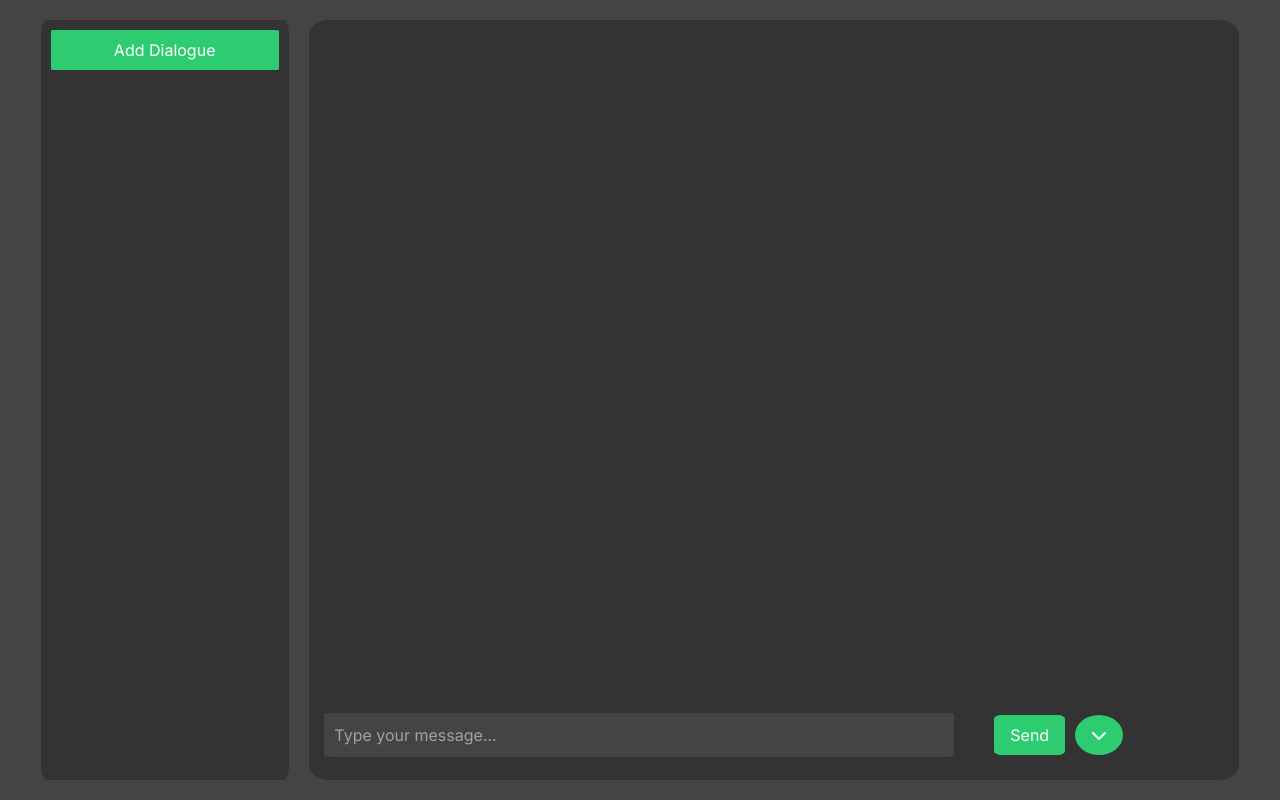
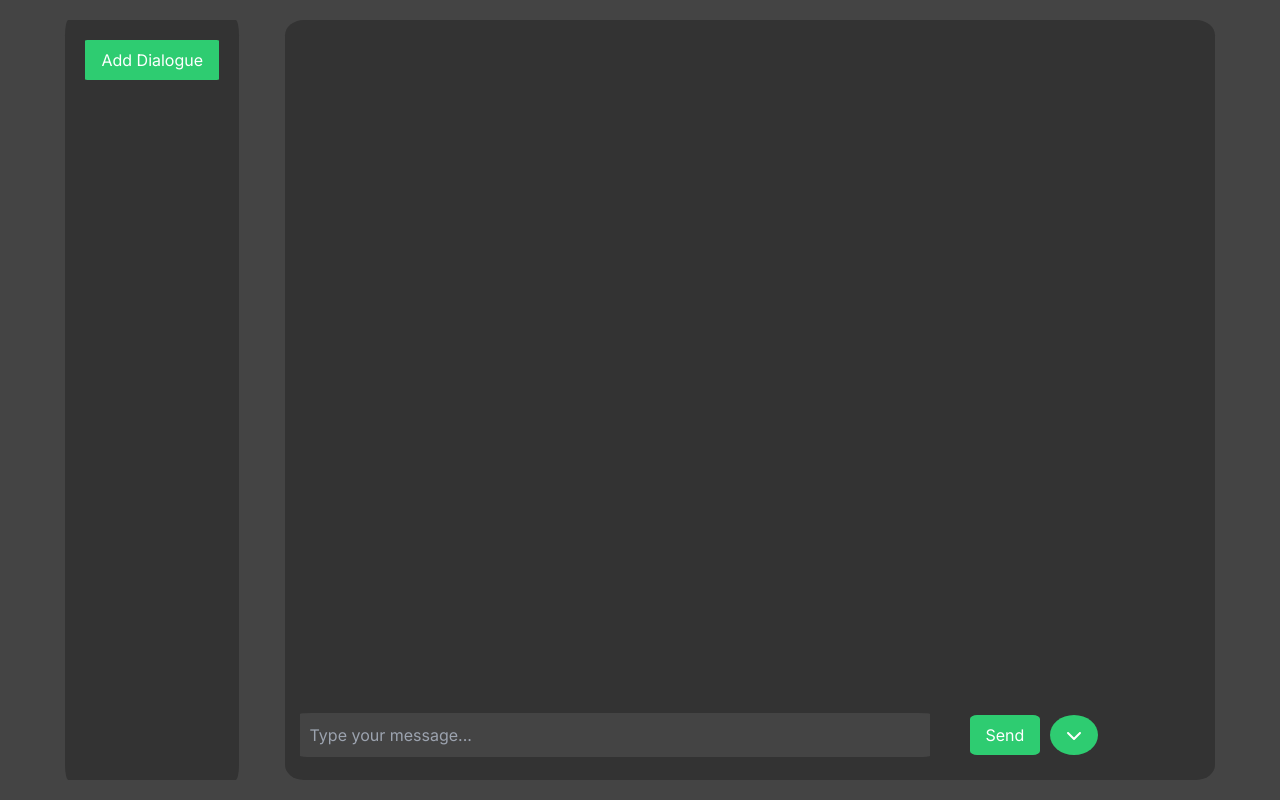
Before and after one commit to VorkhlikAS/DDI_2023_private, a Next.js app in the folder chatLLM/frontend/: page / in a window 1280 px wide. Built offline with nearby package versions, Linux system fonts and the light colour scheme.

Commit message:
HW3: Fixed scrollable dialogue list

```diff
--- a/chatLLM/frontend/app/styles.css
+++ b/chatLLM/frontend/app/styles.css
@@ -1,8 +1,7 @@
-
 /* Styles for the container */
 .body {
   display: flex;
-  flex-direction:row;
+  flex-direction: row;
   justify-content: space-evenly;
   background: #444444; /* Grey background */
   overflow-x: hidden; /* Hide the horizontal scrollbar */
@@ -12,20 +11,21 @@
   min-width: 100vh;
 }
 
-
-
-
 /* Styles for the dialogue list on the left */
 .dialogue-list {
   background: #333; /* Darker gray background */
-  padding: 10px;
-  overflow-y: scroll; /* Make the dialogue list scrollable */
-  width: 20%;
+  padding: 20px;
   display: flex;
   flex-direction: column;
   border-radius: 2%;
+  /* Add max-height and overflow-y to make the dialogue list scrollable */
+  max-height: 95vh;
+  max-width: 50vh;
+  overflow-y: auto;
+}
 
-}
+/* Rest of your existing styles... */
+
 
 .add-button {
   background: #2ecc71; /* Green-ish button color */
```
